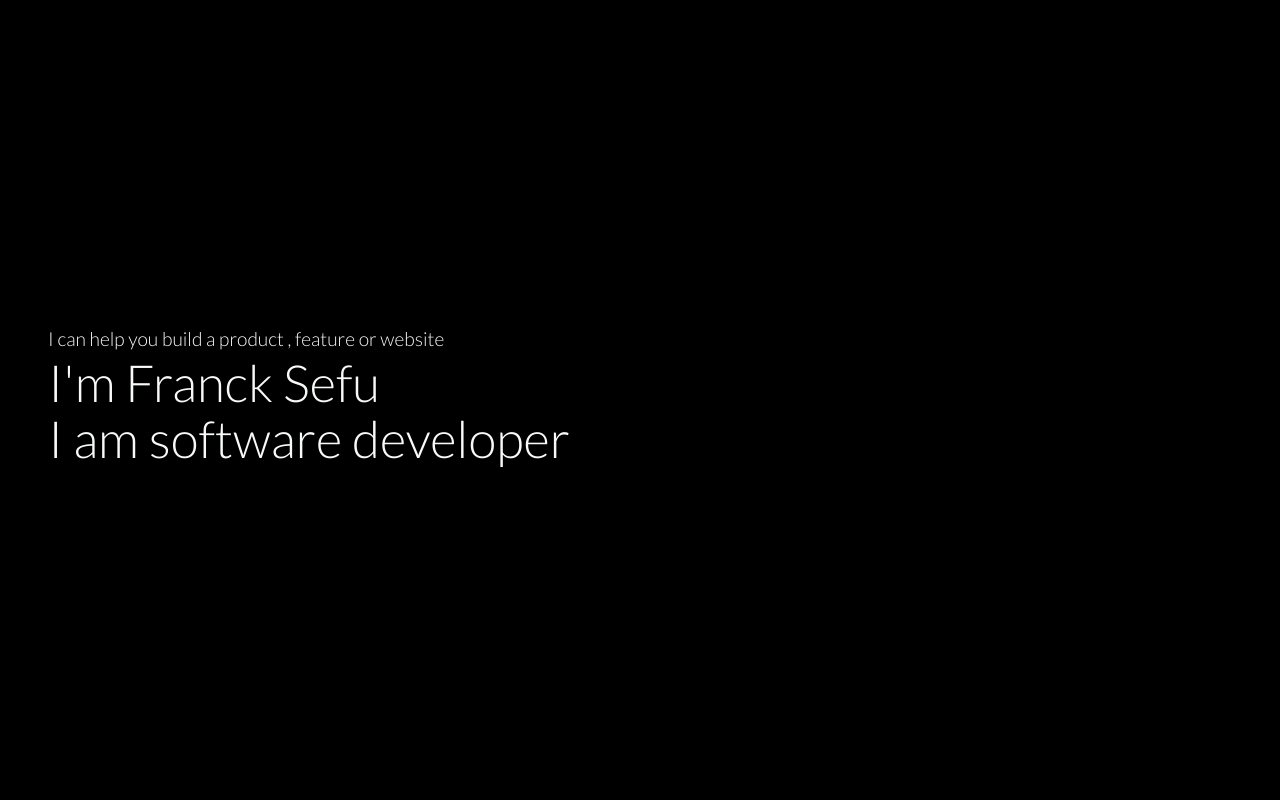
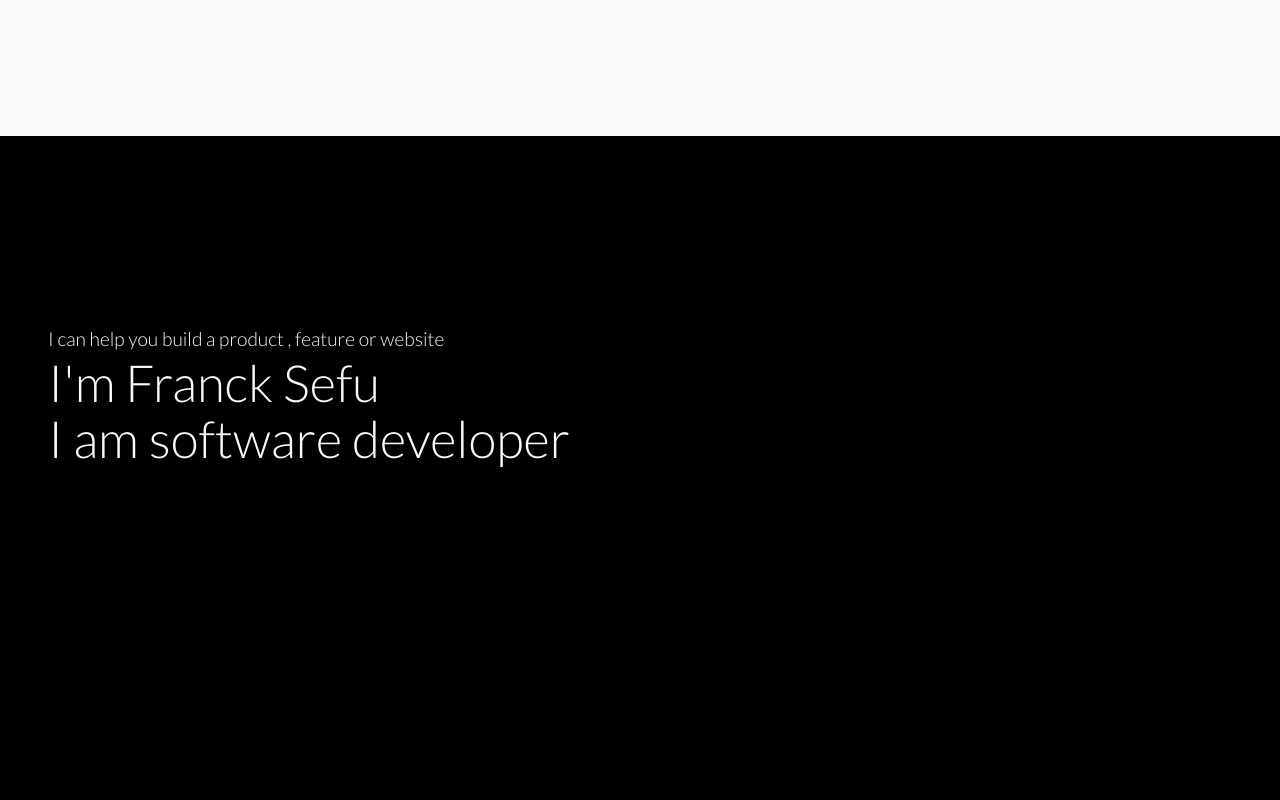
Before and after one commit to francksefu/franck-portfolio, a React (Vite) app: page / in a window 1280 px wide. Shown: the top 800 px of the page. Built offline with nearby package versions, Linux system fonts and the light colour scheme.

Commit message:
Finish withe the navbar design

```diff
--- a/index.html
+++ b/index.html
@@ -6,7 +6,9 @@
     <meta name="viewport" content="width=device-width, initial-scale=1.0" />
     <link href="https://cdn.jsdelivr.net/npm/bootstrap@5.0.2/dist/css/bootstrap.min.css" rel="stylesheet" integrity="sha384-EVSTQN3/azprG1Anm3QDgpJLIm9Nao0Yz1ztcQTwFspd3yD65VohhpuuCOmLASjC" crossorigin="anonymous">
     <script src="https://cdn.jsdelivr.net/npm/bootstrap@5.0.2/dist/js/bootstrap.bundle.min.js" integrity="sha384-MrcW6ZMFYlzcLA8Nl+NtUVF0sA7MsXsP1UyJoMp4YLEuNSfAP+JcXn/tWtIaxVXM" crossorigin="anonymous"></script>
-
+    <link rel="preconnect" href="https://fonts.googleapis.com">
+    <link rel="preconnect" href="https://fonts.gstatic.com" crossorigin>
+    <link href="https://fonts.googleapis.com/css2?family=Caveat:wght@400..700&display=swap" rel="stylesheet">
     <link rel="preconnect" href="https://fonts.googleapis.com">
     <link rel="preconnect" href="https://fonts.gstatic.com" crossorigin>
     <link href="https://fonts.googleapis.com/css2?family=Lato:ital,wght@0,100;0,300;0,400;0,700;0,900;1,100;1,300;1,400;1,700;1,900&display=swap" rel="stylesheet">
--- a/src/App.css
+++ b/src/App.css
@@ -83,3 +83,38 @@ h6 {
 .beige {
   color: bisque;
 }
+
+.fontS {
+  font-weight: 200;
+}
+
+ul {
+  list-style: none;
+}
+
+#pate {
+  transform: scale(1);
+  transition: transform 0.75s
+}
+
+#cross {
+  transform: scale(0);
+  transition: transform 0.75s
+}
+
+#hide-menu {
+  transform: scaleY(0);
+  height: 0;
+  transition: transform 0.75s, height 2s;
+}
+
+#hide-menu1 {
+  transform: scaleY(0);
+  height: 0;
+  transition: transform 0.5s, height 2s;
+}
+
+.some {
+  font-weight: 200;
+  font-family: "Caveat", cursive;;
+}
--- a/src/App.jsx
+++ b/src/App.jsx
@@ -8,34 +8,17 @@ import { projects } from './components/homes/projects'
 import { motion, useAnimation } from "framer-motion";
 import { useInView } from "react-intersection-observer";
 import { useEffect } from "react";
+import Navbar from './components/Navbar/Navbar'
 
 const boxVariant = {
   visible: { opacity: 1, scale: 1, transition: { duration: 1 } },
   hidden: { opacity: 0.2, scale: 0.5 }
 };
 
-const boxVariant1 = {
-  visible: { opacity: 1, scale: 1, transition: { duration: 1 } },
-  hidden: { opacity: 0.2 }
-};
-
-const boxVariant2 = {
-  visible: { opacity: 1, scale: 1, transition: { duration: 1 } },
-  hidden: { opacity: 0, scale: 0 }
-};
-
-const boxVariant3 = {
-  visible: { opacity: 1, scale: 1, transition: { duration: 1 } },
-  hidden: { opacity: 0, scale: 0 }
-};
-
 function App() {
 
   const control = useAnimation();
   const [ref1, inView1] = useInView();
-  const [ref2, inView2] = useInView();
-  const [ref3, inView3] = useInView();
-  const [ref, inView] = useInView();
 
   useEffect(() => {
     if (inView1) {
@@ -45,36 +28,10 @@ function App() {
     }
   }, [ inView1]);
 
-  useEffect(() => {
-    if (inView2) {
-      control.start("visible");
-    } else {
-      control.start("hidden");
-    }
-  }, [ inView2]);
-
-  useEffect(() => {
-    if (inView3) {
-      control.start("visible");
-    } else {
-      control.start("hidden");
-    }
-  }, [ inView3]);
-
-  useEffect(() => {
-    if (inView) {
-      control.start("visible");
-    } else {
-      control.start("hidden");
-    }
-  }, [ inView]);
-
   return (
     <>
-
-
-     <Header />
-
+      <Navbar />
+      <Header />
       <motion.div
         className=""
         ref={ref1}
--- /dev/null
+++ b/src/components/Navbar/Navbar.jsx
@@ -0,0 +1,101 @@
+import { useState } from "react";
+import Foot from "../homes/Foot";
+import { motion, useAnimation } from "framer-motion";
+import { useInView } from "react-intersection-observer";
+import { useEffect } from "react";
+
+const boxVariant = {
+  visible: { opacity: 1, scale: 1, transition: { duration: 1 }, width: 'auto' },
+  hidden: { opacity: 0.1, scale: 0.1, width: 0 }
+};
+
+const Navbar = () => {
+  const [menu, setMenu] = useState(false);
+  const handleMenu = () => {
+    if(menu) {
+      document.querySelector('#hide-menu1').style.height = '100%';
+      document.querySelector('#hide-menu').style.height = '100%';
+      document.querySelector('#hide-menu1').style.transform = 'scaleY(1)';
+      document.querySelector('#hide-menu').style.transform = 'scaleY(1)';
+      document.querySelector('#pate').style.transform = 'scaleY(0)';
+      document.querySelector('#pate').style.height = '0px';
+      document.querySelector('#cross').style.transform = 'scaleY(1)';
+      setMenu(!menu)
+    } else {
+      document.querySelector('#hide-menu1').style.height = '0px';
+      document.querySelector('#hide-menu1').style.height = '0px';
+      document.querySelector('#hide-menu1').style.transform = 'scaleY(0)';
+      document.querySelector('#hide-menu').style.transform = 'scaleY(0)';
+      document.querySelector('#pate').style.transform = 'scaleY(1)';
+      document.querySelector('#cross').style.transform = 'scaleY(0)';
+      setMenu(!menu)
+    }
+  }
+
+  const control = useAnimation();
+  const [ref1, inView1] = useInView();
+  useEffect(() => {
+    if (inView1) {
+      control.start("visible");
+    } else {
+      control.start("hidden");
+    }
+  }, [ inView1]);
+
+  return(
+    <div className= {menu ? "container-fluid position-fixed bg-transparent" : "container-fluid position-fixed bg-light"}>
+      <div className="d-flex justify-content-between">
+        <div className="d-flex">
+          <h2 className="some text-light pt-3">Francky</h2>
+          <h2 className="fontS text-white pt-3">Sefu</h2>
+        </div>
+        <div>
+          <h1 className="text-light some" id="pate" onClick={handleMenu}>
+            <svg xmlns="http://www.w3.org/2000/svg" width="50" height="50" fill="currentColor" className="bi bi-list some" viewBox="0 0 16 16">
+              <path fillRule="evenodd" d="M2.5 12a.5.5 0 0 1 .5-.5h10a.5.5 0 0 1 0 1H3a.5.5 0 0 1-.5-.5m0-4a.5.5 0 0 1 .5-.5h10a.5.5 0 0 1 0 1H3a.5.5 0 0 1-.5-.5m0-4a.5.5 0 0 1 .5-.5h10a.5.5 0 0 1 0 1H3a.5.5 0 0 1-.5-.5"/>
+            </svg>
+          </h1>
+          <h1 className="text-dark some" id="cross" onClick={handleMenu}>
+            <svg xmlns="http://www.w3.org/2000/svg" width="50" height="50" fill="currentColor" className="bi bi-x-lg" viewBox="0 0 16 16">
+              <path d="M2.146 2.854a.5.5 0 1 1 .708-.708L8 7.293l5.146-5.147a.5.5 0 0 1 .708.708L8.707 8l5.147 5.146a.5.5 0 0 1-.708.708L8 8.707l-5.146 5.147a.5.5 0 0 1-.708-.708L7.293 8z"/>
+            </svg>
+          </h1>
+        </div>
+
+
+      </div>
+      <div className="row" >
+          <div className="col-md-6 bg-light" id="hide-menu1">
+
+            <div className="d-flex justify-content-between">
+              <div className="p-3 col-md-7">
+                <h6 className="mt-3 mb-3 pt-3 pb-3 ps-3 ms-3">GET IN TOUCH</h6>
+                <h2 className="mt-3 mb-3 pt-3 pb-3 ps-3 ms-3">francksefu1998@gmail.com</h2>
+                <div className="d-flex mt-3 p-3">
+                  <h6 className="p-3 beige">DRIBBLE</h6>
+                  <h6 className="p-3 beige">LINKEDIN</h6>
+                </div>
+              </div>
+
+            </div>
+
+          </div>
+          <div className="col-md-6 bg-light" id="hide-menu">
+            <ul className="">
+              <li className="p-3">
+                <h2>Home</h2>
+              </li>
+              <li className="p-3">
+                <h2>Works</h2>
+              </li>
+              <li className="p-3">
+                <h2>Contacts</h2>
+              </li>
+            </ul>
+          </div>
+        </div>
+    </div>
+  );
+}
+
+export default Navbar;
```
Also changed, not shown: src/assets/images/Capture d’écran 2024-04-01 à 5.48.59 PM.png (renamed from src/assets/images/hand.png).
